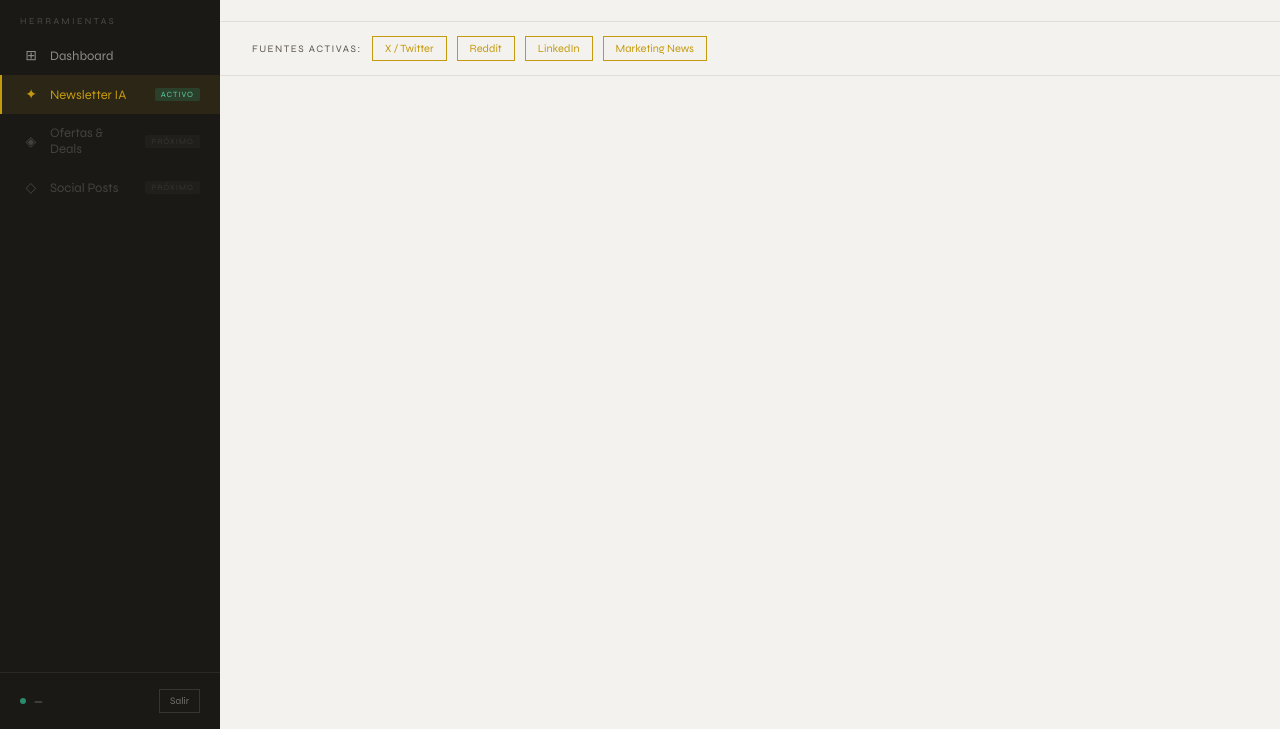
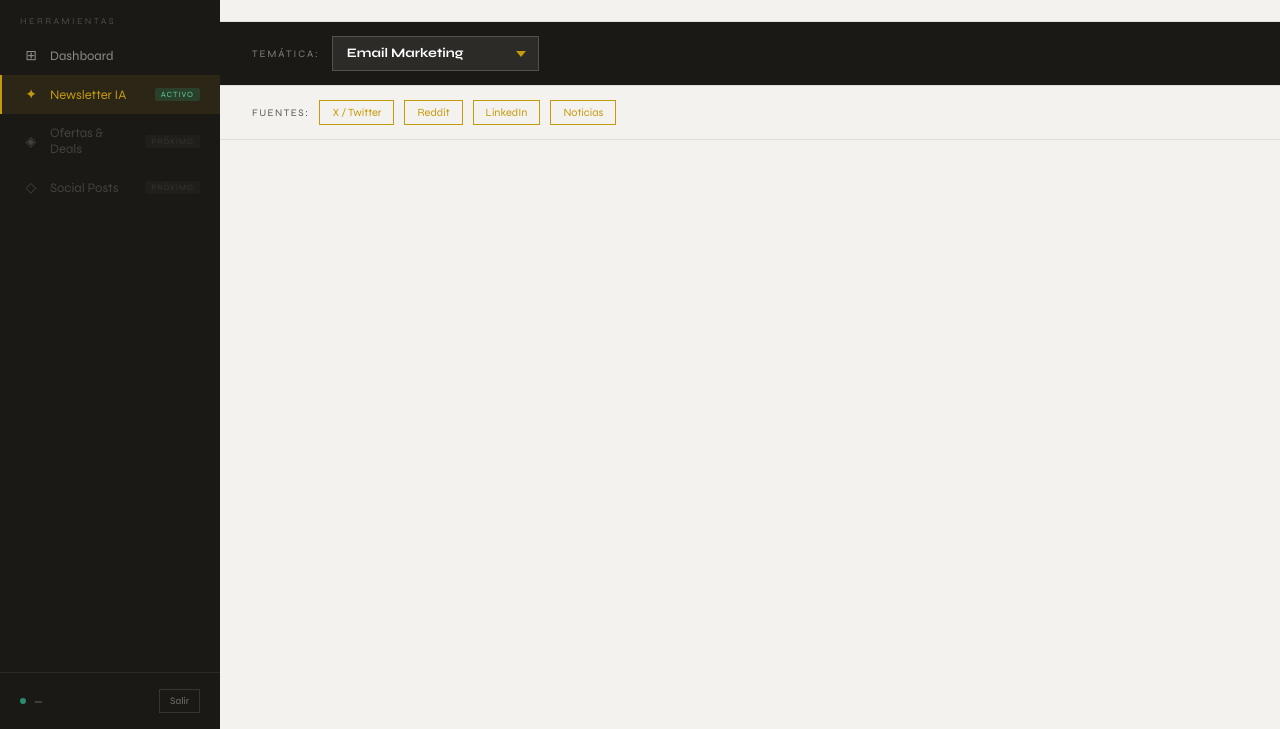
Before and after one commit to bsmartinternet/pedri, a website: page public/tools/newsletter.html in a window 1280 px wide. Shown: the part 71-800 px from the top of the page. Drawn offline with Linux system fonts and the light colour scheme.

Commit message:
Add files via upload

```diff
--- a/public/tools/newsletter.html
+++ b/public/tools/newsletter.html
@@ -13,7 +13,7 @@
 <!-- SIDEBAR -->
 <aside class="sidebar">
   <div class="sidebar-logo">
-    <a href="/" style="text-decoration:none;color:inherit"><span class="logo-text">PEDRI</span></a>
+    <a href="/" style="text-decoration:none;color:inherit"><span class="logo-text">Pulse<em>Desk</em></span></a>
   </div>
   <nav class="sidebar-nav">
     <div class="nav-section-label">Herramientas</div>
@@ -46,13 +46,33 @@
     </div>
   </div>
 
-  <!-- SOURCES -->
+  <!-- NICHE + SOURCES -->
+  <div class="niche-bar">
+    <span class="niche-label">Temática:</span>
+    <div class="niche-select-wrap">
+      <select id="nicheSelect" class="niche-select" onchange="onNicheChange()">
+        <option value="email-marketing">Email Marketing</option>
+        <option value="ia-tecnologia">IA &amp; Tecnología</option>
+        <option value="ecommerce">eCommerce &amp; Retail</option>
+        <option value="marketing-digital">Marketing Digital</option>
+        <option value="startups">Startups &amp; Negocios</option>
+        <option value="finanzas">Finanzas &amp; Economía</option>
+        <option value="salud-bienestar">Salud &amp; Bienestar</option>
+        <option value="viajes">Viajes &amp; Turismo</option>
+        <option value="moda-lifestyle">Moda &amp; Lifestyle</option>
+        <option value="deporte">Deporte &amp; Fitness</option>
+        <option value="sostenibilidad">Sostenibilidad</option>
+        <option value="custom">Personalizado...</option>
+      </select>
+    </div>
+    <input type="text" id="nicheCustom" class="niche-custom" placeholder="Escribe tu temática..." style="display:none" />
+  </div>
   <div class="sources-bar">
-    <span class="sources-label">Fuentes activas:</span>
+    <span class="sources-label">Fuentes:</span>
     <div class="source-chip active" data-src="x">X / Twitter</div>
     <div class="source-chip active" data-src="reddit">Reddit</div>
     <div class="source-chip active" data-src="linkedin">LinkedIn</div>
-    <div class="source-chip active" data-src="news">Marketing News</div>
+    <div class="source-chip active" data-src="news">Noticias</div>
   </div>
 
   <!-- TOPICS GRID -->
```
